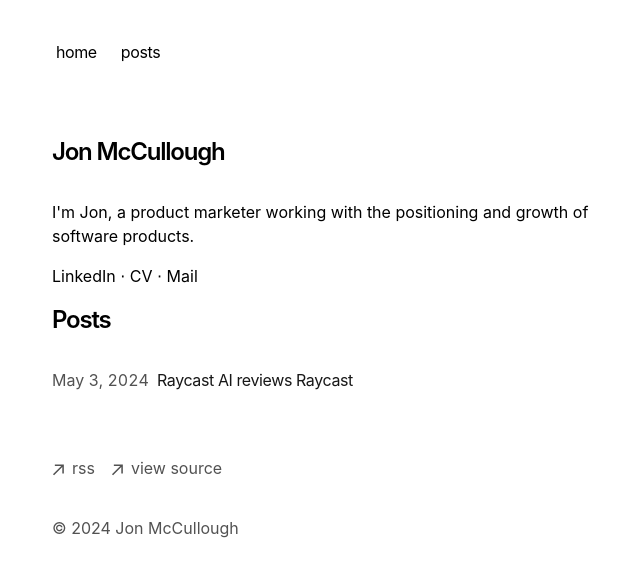
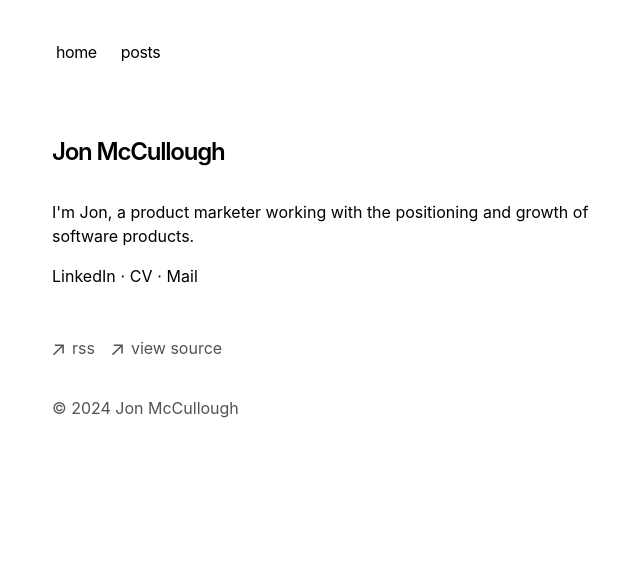
Before and after one commit to jonmccull/blog, a Next.js app: page / in a window 1280 px wide. Shown: the top 576 px of the page, without its empty margins (300-940 px from the left). Built offline with nearby package versions, Linux system fonts and the light colour scheme.

Commit message:
Update, remove Posts list from index page

```diff
--- a/app/page.tsx
+++ b/app/page.tsx
@@ -13,12 +13,6 @@ export default function Page() {
       <p className="mb-4">
         <a href="https://www.linkedin.com/in/jonmccullough/">LinkedIn</a> ⋅ <a href="/cv">CV</a> ⋅ <a href="mailto:hey@jonm.cc">Mail</a>
       </p>
-      <h2 className="mb-8 text-2xl font-semibold tracking-tighter">
-        Posts
-      </h2>
-      <div className="my-8">
-        <BlogPosts />
-      </div>
     </section>
   )
 }
```
